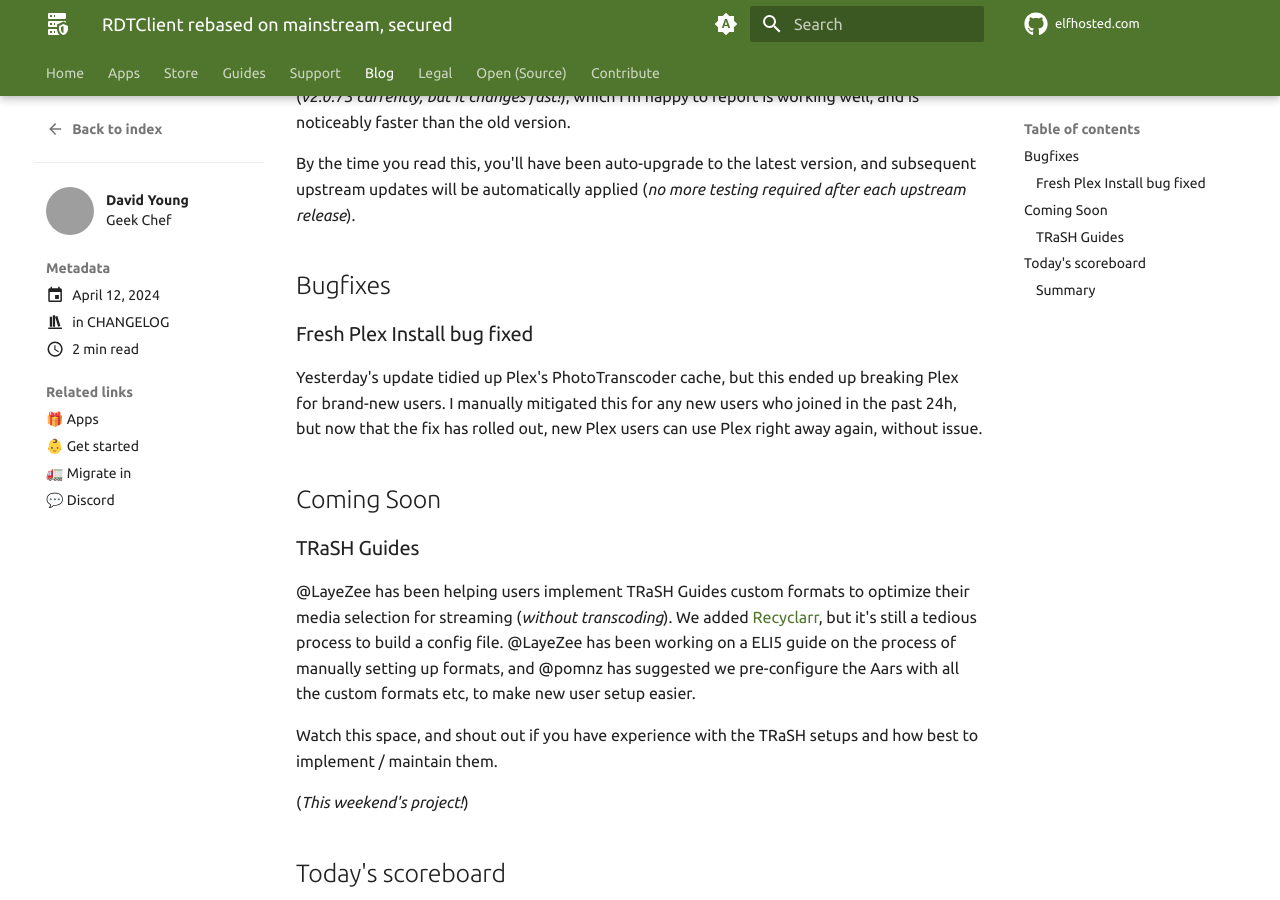
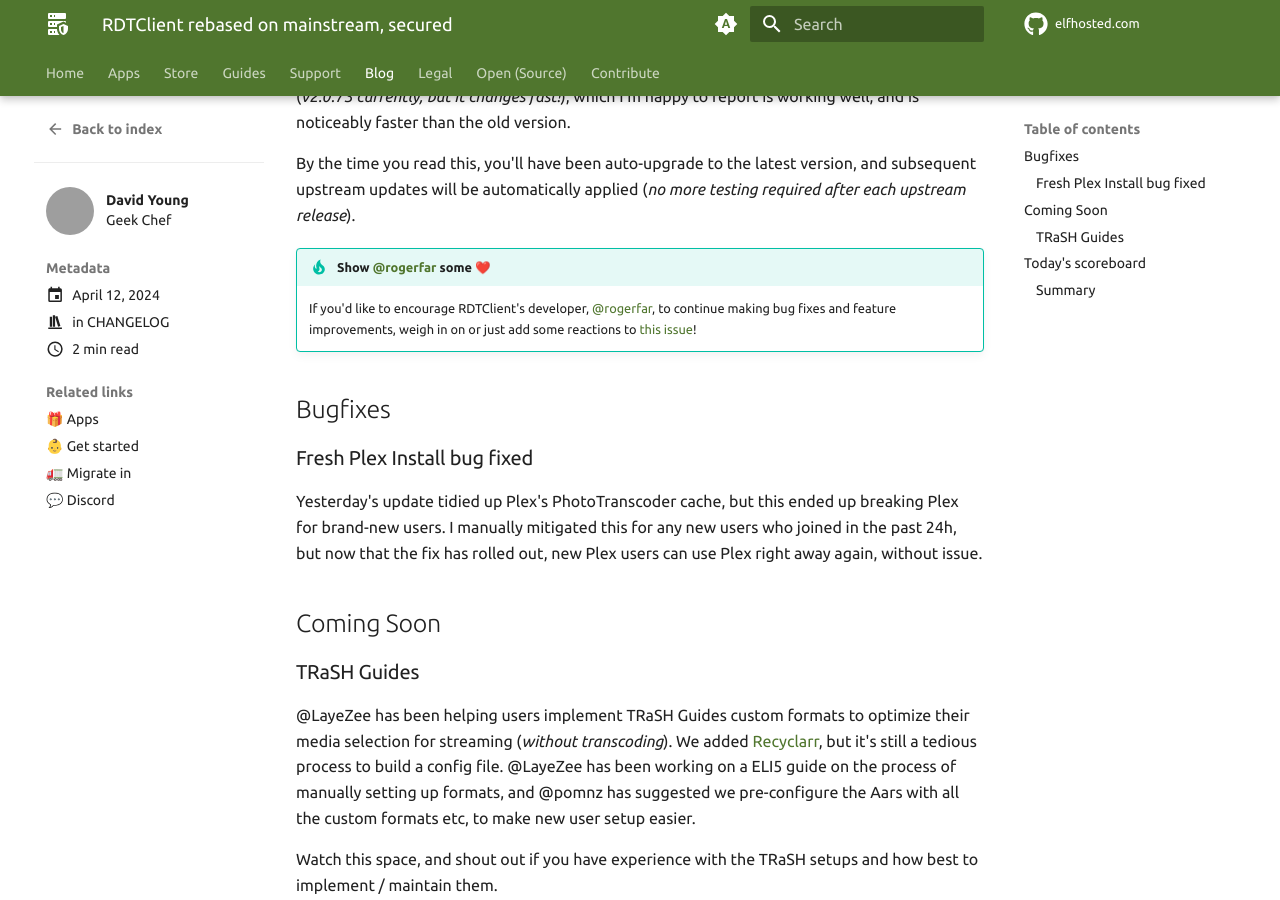
Before and after one commit to elfhosted/elfhosted.com, an MkDocs documentation site: the page built from docs/blog/posts/infra/rdtclient-updated-to-upstream.md, in a window 1280 px wide and 900 px high, scrolled down 370 px. Built offline with MkDocs 1.6.1 and Material for MkDocs 9.7.7, drawn with Linux system fonts in a browser that asks for light colours; emoji names are drawn with the system emoji font; a script that is not in the unit is left out; plug-ins that fetch from the network failed and are left out; comment, search, counter and statistics services are not loaded; grey boxes are pictures that could not be loaded.

Commit message:
Add sponsorship details
Signed-off-by: David Young <davidy@funkypenguin.co.nz>

```diff
--- a/docs/blog/posts/infra/rdtclient-updated-to-upstream.md
+++ b/docs/blog/posts/infra/rdtclient-updated-to-upstream.md
@@ -15,6 +15,9 @@ In the past we've had issues with updates to RDTClient, since the version which
 Today an intrepid team of elves worked on refactoring and testing the latest official upstream (*v2.0.73 currently, but it changes fast!*), which I'm happy to report is working well, and is noticeably faster than the old version.
 
 By the time you read this, you'll have been auto-upgrade to the latest version, and subsequent upstream updates will be automatically applied (*no more testing required after each upstream release*).
+
+!!! tip "Show @rogerfar some :heart:"
+    If you'd like to encourage RDTClient's developer, @rogerfar, to continue making bug fixes and feature improvements, weigh in on or just add some reactions to [this issue](https://github.com/rogerfar/rdt-client/issues/463)!
 
 <!-- more -->
 
```
